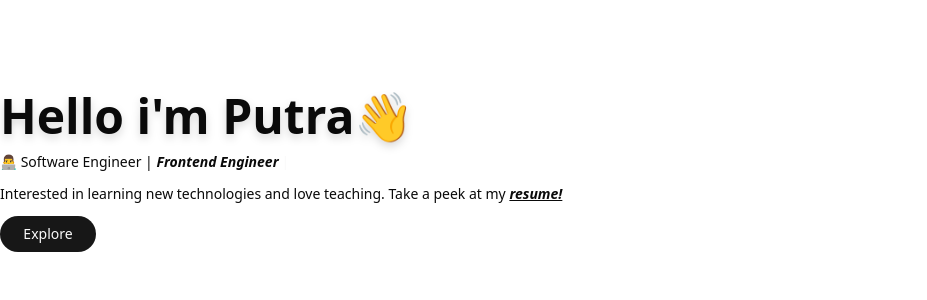
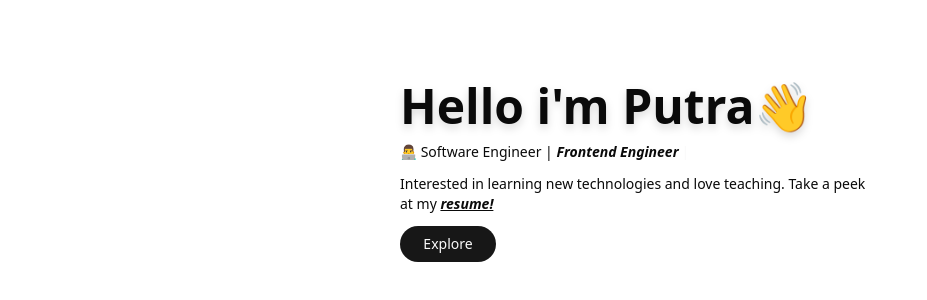
Before and after one commit to mpsalunggg/webku, a React (Vite) app: page / in a window 1280 px wide. Shown: the part 228-528 px from the top of the page, without its empty margins (0-927 px from the left). Built offline with nearby package versions, Linux system fonts and the light colour scheme.

Commit message:
feat: add layout main

```diff
--- /dev/null
+++ b/src/components/layout/MainLayout.tsx
@@ -0,0 +1,22 @@
+import { cn } from '@/lib/utils'
+import React from 'react'
+
+const MainLayout = ({
+  children,
+  className,
+}: {
+  children: React.ReactNode
+  className?: string
+}) => {
+  return (
+    <div
+      className={cn(
+        'transition-all min-h-screen px-4 flex flex-col lg:mx-96 md:mx-40 sm:mx-24 ',
+        className
+      )}
+    >
+      {children}
+    </div>
+  )
+}
+export default MainLayout
--- a/src/routes/__root.tsx
+++ b/src/routes/__root.tsx
@@ -1,3 +1,4 @@
+import MainLayout from '@/components/layout/MainLayout'
 import { createRootRoute, Outlet } from '@tanstack/react-router'
 import { TanStackRouterDevtools } from '@tanstack/react-router-devtools'
 import { Fragment } from 'react/jsx-runtime'
@@ -5,7 +6,9 @@ import { Fragment } from 'react/jsx-runtime'
 export const Route = createRootRoute({
   component: () => (
     <Fragment>
-      <Outlet />
+      <MainLayout>
+        <Outlet />
+      </MainLayout>
       <TanStackRouterDevtools />
     </Fragment>
   ),
```
